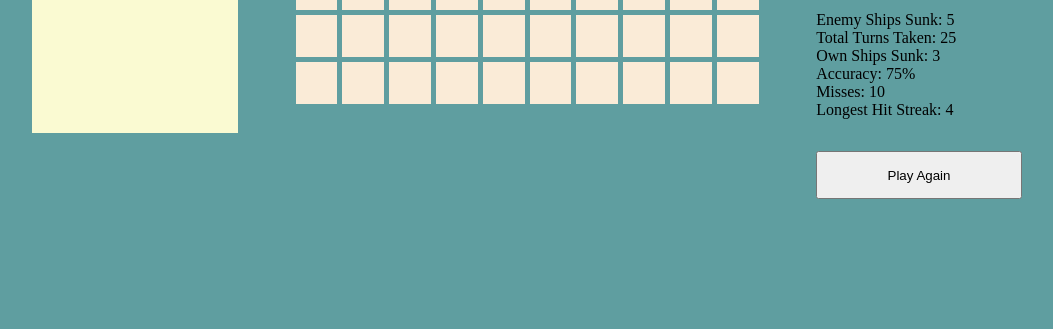
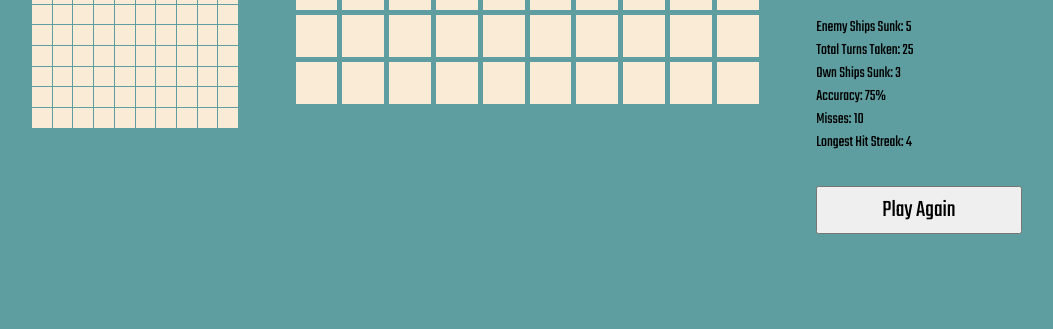
Before and after one commit to kurisumendoza/battleship, a website built with webpack: page src/index.html in a window 1280 px wide. Shown: the part 471-800 px from the top of the page, without its empty margins (113-1166 px from the left). Built offline with nearby package versions, Linux system fonts and the light colour scheme.

Commit message:
refactor: update renderGameboard to support enemy board
Added and applied secondary font.
Replaced enemy board placeholder with actual board.

```diff
--- a/src/index.html
+++ b/src/index.html
@@ -23,10 +23,7 @@
         </div>
         <div class="enemy-preview">
           <h3>Enemy Grid</h3>
-          <div class="enemy-board">
-            <!-- placeholder, to be replaced -->
-            <div class="placeholder-enemy-board"></div>
-          </div>
+          <div class="enemy-board"></div>
         </div>
       </div>
       <div class="gameboard-container">
--- a/src/index.js
+++ b/src/index.js
@@ -1,4 +1,6 @@
 import './styles/main.css';
 import renderGameboard from './scripts/ui';
+import { gameboardUI } from './scripts/selectors';
 
-renderGameboard();
+renderGameboard(gameboardUI.board);
+renderGameboard(gameboardUI.enemyBoard);
--- a/src/scripts/ui.js
+++ b/src/scripts/ui.js
@@ -1,10 +1,8 @@
-import { gameboardUI } from './selectors';
-
-const renderGameboard = () => {
+const renderGameboard = (gameboard) => {
   for (let i = 0; i < 100; i += 1) {
     const cell = document.createElement('div');
     cell.classList.add('cell');
-    gameboardUI.board.appendChild(cell);
+    gameboard.appendChild(cell);
   }
 };
 
--- a/src/styles/main.css
+++ b/src/styles/main.css
@@ -1,4 +1,5 @@
 @import url('https://fonts.googleapis.com/css2?family=Black+Ops+One&display=swap');
+@import url('https://fonts.googleapis.com/css2?family=Teko:wght@300..700&display=swap');
 
 * {
   margin: 0;
@@ -8,7 +9,7 @@
 
 :root {
   --main-font: 'Black Ops One', system-ui;
-
+  --secondary-font: 'Teko', sans-serif;
   --background-color: cadetblue;
   --cell-color: antiquewhite;
 }
@@ -44,6 +45,7 @@ body {
   padding-top: 1.5rem;
   margin-left: auto;
   margin-right: 2rem;
+  font-family: var(--secondary-font);
 }
 
 .players-stats {
@@ -63,12 +65,11 @@ body {
   text-align: center;
 }
 
-/* placeholder, to be replaced */
-.placeholder-enemy-board {
-  margin: auto;
-  margin-top: 10px;
-  aspect-ratio: 1/1;
-  background-color: lightgoldenrodyellow;
+.enemy-board {
+  display: grid;
+  grid-template-columns: repeat(10, 1fr);
+  gap: 1px;
+  width: 100%;
 }
 
 .gameplay-container {
@@ -102,6 +103,7 @@ body {
   padding-top: 1.5rem;
   margin-right: auto;
   margin-left: 2rem;
+  font-family: var(--secondary-font);
 }
 
 .turn-display {
@@ -113,6 +115,8 @@ body {
   margin: 2rem 0;
   height: 3rem;
   width: 100%;
+  font-family: var(--secondary-font);
+  font-size: 1.5rem;
 }
 
 .winner-display h3 {
```
